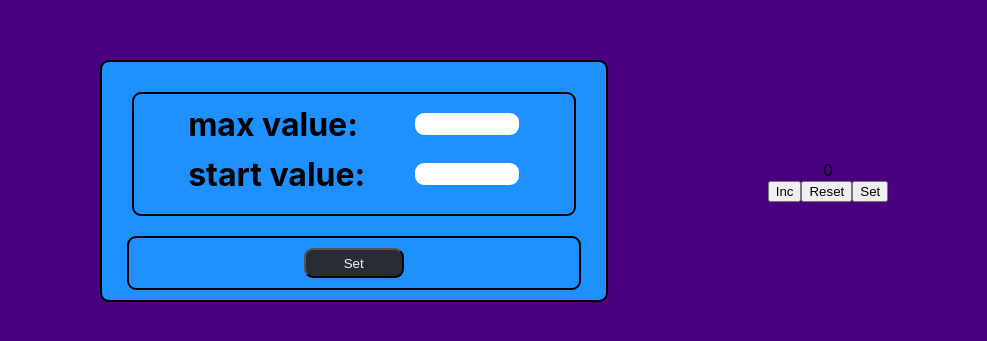
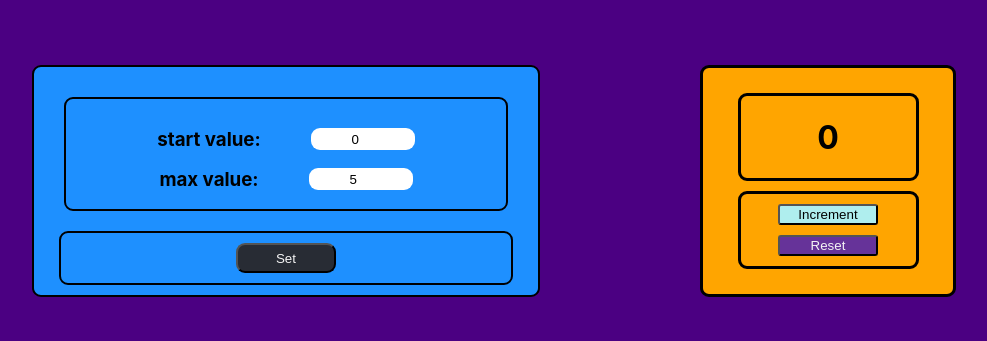
Before and after one commit to Vladnel671/Counter, a React (Create React App) app: page / in a window 1280 px wide. Shown: the part 219-560 px from the top of the page, without its empty margins (146-1133 px from the left). Built offline with nearby package versions, Linux system fonts and the light colour scheme.

Commit message:
rewrite counter

```diff
--- a/src/App.tsx
+++ b/src/App.tsx
@@ -2,44 +2,15 @@ import React, {useState} from 'react';
 import logo from './logo.svg';
 import './App.css';
 import Counter from "./components/Counter/Counter";
-import Settings from "./components/Settings/Settings";
 
 
 function App() {
 
-    const [count, setCount] = useState<number>(0);
-
-    const incFunction = () => {
-
-    }
-    const resetFunc = () => {
-
-    }
-    const changeRed = {
-
-    }
-
-
-    const IncCountCallback = () => {
-        setCount(count + 1);
-    }
-    const ResetCallback = () => {
-        setCount(0)
-    }
-    const disabledCallback = () => count > 4
-
-    const ChangeRedCallback = () => {
-        color: count < 5 ? "black" : "red"
-    }
-
-  return (
-    <div className="App">
-        <Settings/>
-        <Counter count={count} IncCountCallback={IncCountCallback} ResetCallback={ResetCallback} />
-    </div>
-  );
-
-
+    return (
+        <div className="App">
+            <Counter/>
+        </div>
+    );
 }
 
 export default App;
--- a/src/components/Button.tsx
+++ /dev/null
@@ -1,27 +0,0 @@
-import React from 'react';
-
-type ButtonPropsType = {
-    ResetCallback: () => void
-    IncCountCallback: () => void
-
-}
-
-
-export const Button = (props: ButtonPropsType) => {
-    const IncOnClickButtonHandler = () => {
-        props.IncCountCallback()
-    }
-
-    const ResetOnClickButtonHandler = () => {
-        props.ResetCallback()
-    }
-
-    return (<div>
-            <button onClick={IncOnClickButtonHandler} >Inc</button>
-            <button onClick={ResetOnClickButtonHandler}>Reset</button>
-            <button onClick={ResetOnClickButtonHandler}>Set</button>
-        </div>
-    );
-};
-
-export default Button;
--- a/src/components/Counter/Counter.css
+++ b/src/components/Counter/Counter.css
@@ -3,9 +3,11 @@
     background-color: paleturquoise;
     display: flex;
     justify-content: center;
-    margin-right: 45px;
     border-radius: 3px;
+    margin-bottom: 10px;
+    margin-top: 10px;
 }
+
 .reset {
     border-radius: 3px;
     color: whitesmoke;
@@ -14,43 +16,46 @@
     background-color: rebeccapurple;
     justify-content: center;
 }
-.mainCountWrap {
-    background-color: orange;
-    border-radius: 9px;
-    border-style: solid;
-    border-color: greenyellow;
-    padding: 30px;
-}
-.wrapper {
-    border-style: solid;
-    border-color: greenyellow;
-    justify-content: center;
-    height: 90px;
-    width: 350px;
-    align-items: center;
-    flex-direction: row;
-    display: flex;
-    background-color: orange;
-    border-radius: 9px;
 
-
-}
 .App {
     background-color: indigo;
     display: flex;
     justify-content: center;
     align-items: center;
     height: 100vh;
+    flex-direction: row;
 }
-.countWrap {
+
+.CounterMain {
+    width: 250px;
     background-color: orange;
     border-radius: 9px;
     border-style: solid;
-    border-color: greenyellow;
-    margin-bottom: 20px;
-    height: 50px;
     display: flex;
+    justify-content: center;
+    flex-direction: column;
     align-items: center;
+
+}
+
+.main {
+    display: flex;
+    flex-direction: row;
+    justify-content: space-between;
+}
+.NumWrap {
+    width: 70%;
+    border-radius: 9px;
+    border-style: solid;
+    margin-bottom: 10px;
+}
+.CounterBtnsWrap {
+    width: 70%;
+    border-radius: 9px;
+    border-style: solid;
+    display: flex;
     justify-content: center;
-    font-size: 45px;
+    flex-direction: column;
+    align-items: center;
+    padding-bottom: 10px;
 }
--- a/src/components/Counter/Counter.tsx
+++ b/src/components/Counter/Counter.tsx
@@ -1,23 +1,73 @@
-import React, {FC, useState} from 'react';
-import './Counter.css';
-import {Button} from "../Button"
-import Number from "./Number";
+import React, {ChangeEvent, useState} from "react";
+import './Counter.css'
+import '../Settings/Settings.css'
 
+function Counter() {
+    const [count, setCount] = useState(0);
+    const [minValue, setMinValue] = useState(0);
+    const [maxValue, setMaxValue] = useState(5);
 
-type AppPropsType = {
-    ResetCallback: () => void
-    IncCountCallback: () => void
-    count: number
+    function increment() {
+        if (count < maxValue) {
+            setCount(count + 1);
+        }
+    }
+
+    function reset() {
+        setCount(minValue);
+    }
+
+    function setMinMaxValues() {
+        setCount(minValue);
+    }
+
+    function handleMinValueChange(event: ChangeEvent<HTMLInputElement>) {
+        setMinValue(Number(event.target.value));
+    }
+
+    function handleMaxValueChange(event: ChangeEvent<HTMLInputElement>) {
+        setMaxValue(Number(event.target.value));
+    }
+
+    function ChangeRed() {
+        return {color: count < maxValue ? 'black' : 'red'}
+    }
+
+    function disableButton() {
+        return count === maxValue
+    }
+
+    return (
+        <div className='main'>
+            <div className='settingsMain'>
+                <div className='settingsWrapper'>
+                    <div className='startValue'>
+                        <h3>start value:</h3><input className='startInput' type="number"
+                                                    value={minValue}
+                                                    onChange={handleMinValueChange}/>
+                    </div>
+                    <div className='maxValue'>
+                        <h3>max value:</h3><input className='maxInput' type="number"
+                                                  value={maxValue}
+                                                  onChange={handleMaxValueChange}/>
+                    </div>
+                </div>
+                <div className='btnWrap'>
+                    <button onClick={setMinMaxValues} className='setButton'>Set</button>
+                </div>
+            </div>
+
+            <div className='CounterMain'>
+                <div className='NumWrap'>
+                    <h1 style={ChangeRed()}>{count}</h1>
+                </div>
+                <div className='CounterBtnsWrap'>
+                    <button onClick={increment} className='inc' disabled={disableButton()}>Increment</button>
+                    <button onClick={reset} className='reset'>Reset</button>
+                </div>
+            </div>
+        </div>
+    );
 }
 
-const Counter: FC<AppPropsType> = ({ResetCallback, IncCountCallback,count}) => {
-
-    return (
-        <div>
-            <Number count={count}/>
-            <Button IncCountCallback={IncCountCallback} ResetCallback={ResetCallback}></Button>
-        </div>
-    );
-};
-
 export default Counter;
--- a/src/components/Counter/Number.tsx
+++ /dev/null
@@ -1,15 +0,0 @@
-import React, {FC} from 'react';
-
-type NumberPropsType = {
-    count: number
-}
-
-const Number: FC<NumberPropsType> = ({count}) => {
-    return (
-        <div>
-            {count}
-        </div>
-    );
-};
-
-export default Number;
--- a/src/components/Settings/Settings.css
+++ b/src/components/Settings/Settings.css
@@ -1,7 +1,6 @@
 .settingsWrapper {
     background-color: dodgerblue;
     display: flex;
-    justify-content: space-between;
     flex-direction: column;
     margin: 20px;
     padding: 20px;
@@ -30,7 +29,6 @@
     flex-direction: row;
     height: 20px;
     justify-content: space-between;
-    margin-bottom: 20px;
 }
 
 .startValue {
@@ -38,20 +36,15 @@
     display: flex;
     flex-direction: row;
     height: 40px;
-    margin-top: 10px;
+    margin-bottom: 10px;
 }
-.startTitle {
-    display: flex;
-}
-.maxTitle {
-    display: flex;
-}
+
 .maxInput {
     height: 20px;
     width: 100px;
     outline: 0;
     outline-offset: 0;
-    text-align:center;
+    text-align: center;
     margin-left: 50px;
     border-radius: 9px;
     border-style: none;
@@ -62,7 +55,7 @@
     width: 100px;
     outline: 0;
     outline-offset: 0;
-    text-align:center;
+    text-align: center;
     margin-left: 50px;
     border-radius: 9px;
     border-style: none;
--- a/src/components/Settings/Settings.tsx
+++ /dev/null
@@ -1,29 +0,0 @@
-import React from 'react';
-import './Settings.css';
-
-const Settings = () => {
-
-
-
-
-
-    return (
-        <div className="settingsMain">
-            <div className="settingsWrapper">
-                <div>
-                    <div className="maxValue">
-                        <h1 className="maxTitle">max value: </h1><input type='number' className="maxInput" min={-3} max={7} />
-                    </div>
-                    <div className="startValue">
-                        <h1 className="startTitle">start value: </h1><input className="startInput" type='number' min={-3} max={7}/>
-                    </div>
-                </div>
-            </div>
-            <div className="btnWrap">
-                <button className="setButton">Set</button>
-            </div>
-        </div>
-    );
-};
-
-export default Settings;
```
